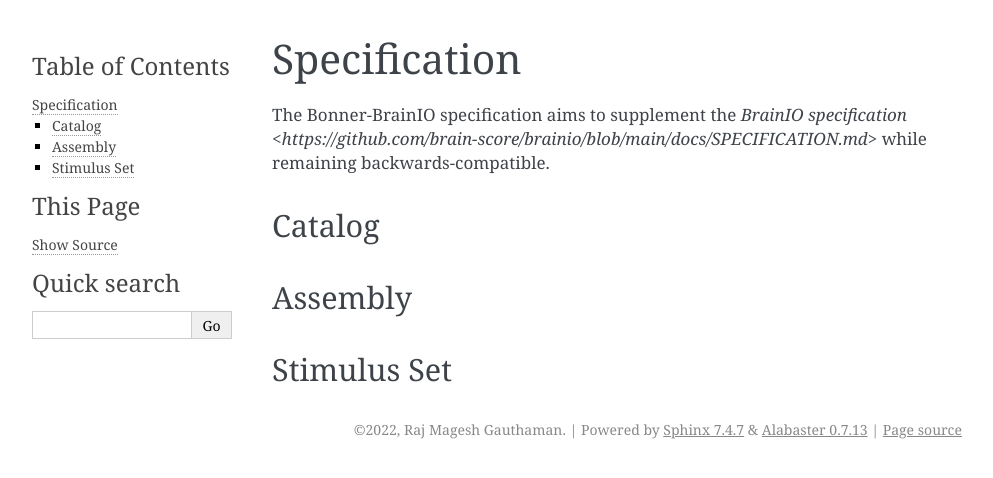
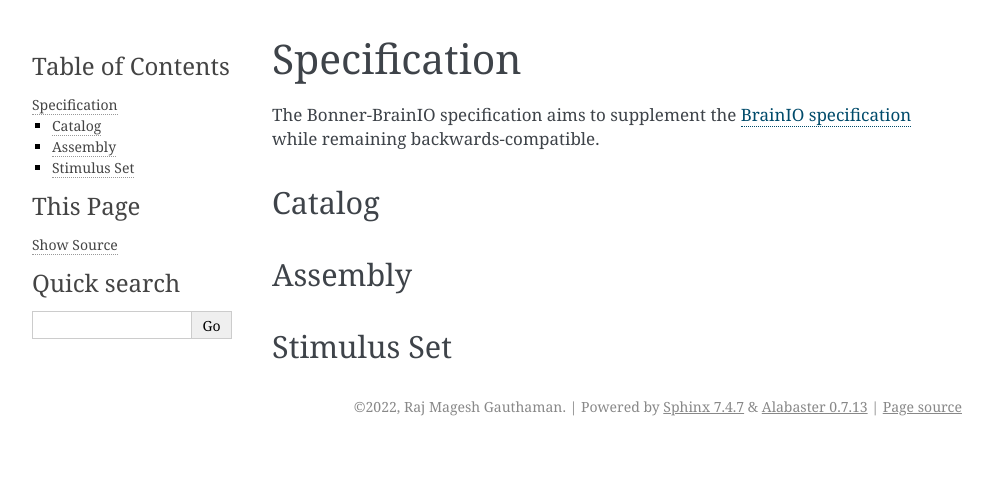
Before and after one commit to raj-magesh/bonner-brainio, a Sphinx documentation site: the page built from docs/SPECIFICATION.rst, in a window 1280 px wide. Shown: the top 478 px of the page, without its empty margins (148-1141 px from the left). Built offline with Sphinx 7.4.7, drawn with Linux system fonts in a browser that asks for light colours.

Commit message:
fix: updated spec

```diff
--- a/docs/SPECIFICATION.rst
+++ b/docs/SPECIFICATION.rst
@@ -1,7 +1,7 @@
 Specification
 ============================
 
-The Bonner-BrainIO specification aims to supplement the `BrainIO specification <https://github.com/brain-score/brainio/blob/main/docs/SPECIFICATION.md>` while remaining backwards-compatible.
+The Bonner-BrainIO specification aims to supplement the `BrainIO specification <https://github.com/brain-score/brainio/blob/main/docs/SPECIFICATION.md>`_ while remaining backwards-compatible.
 
 Catalog
 -------
```
